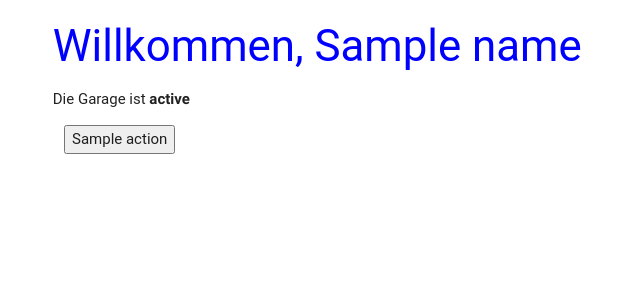
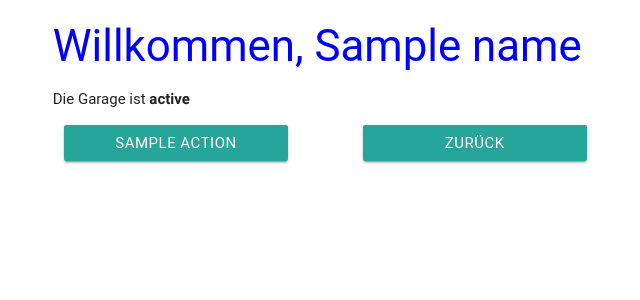
Before and after one commit to rgwch/garage, a Node project: template views/confirm.pug in a window 1280 px wide. Shown: the top 300 px of the page, without its empty margins (128-768 px from the left). Run offline with Node 20 templates, Linux system fonts and the light colour scheme; the template is opened without the code that fills it: most values are stand-ins (such as "Sample title", 1, 10 or a date in 2020); some libraries are stand-ins or nearby versions; some web fonts are replaced.

Commit message:
back button in confirm view

```diff
--- a/views/confirm.pug
+++ b/views/confirm.pug
@@ -9,4 +9,5 @@ block content
       form.col.s12(method="post" action="/garage/action")
         input(type="hidden" name="username" value=name)
         input(type="hidden" name="password" value=pwd)
-        button(type="submit" name="action") #{action}
+        button.col.s3.btn.waves-effect.waves-light(type="submit" name="action") #{action}
+        a.col.s3.offset-s1.btn.waves-effect.waves-light(href="/") Zurück
```
